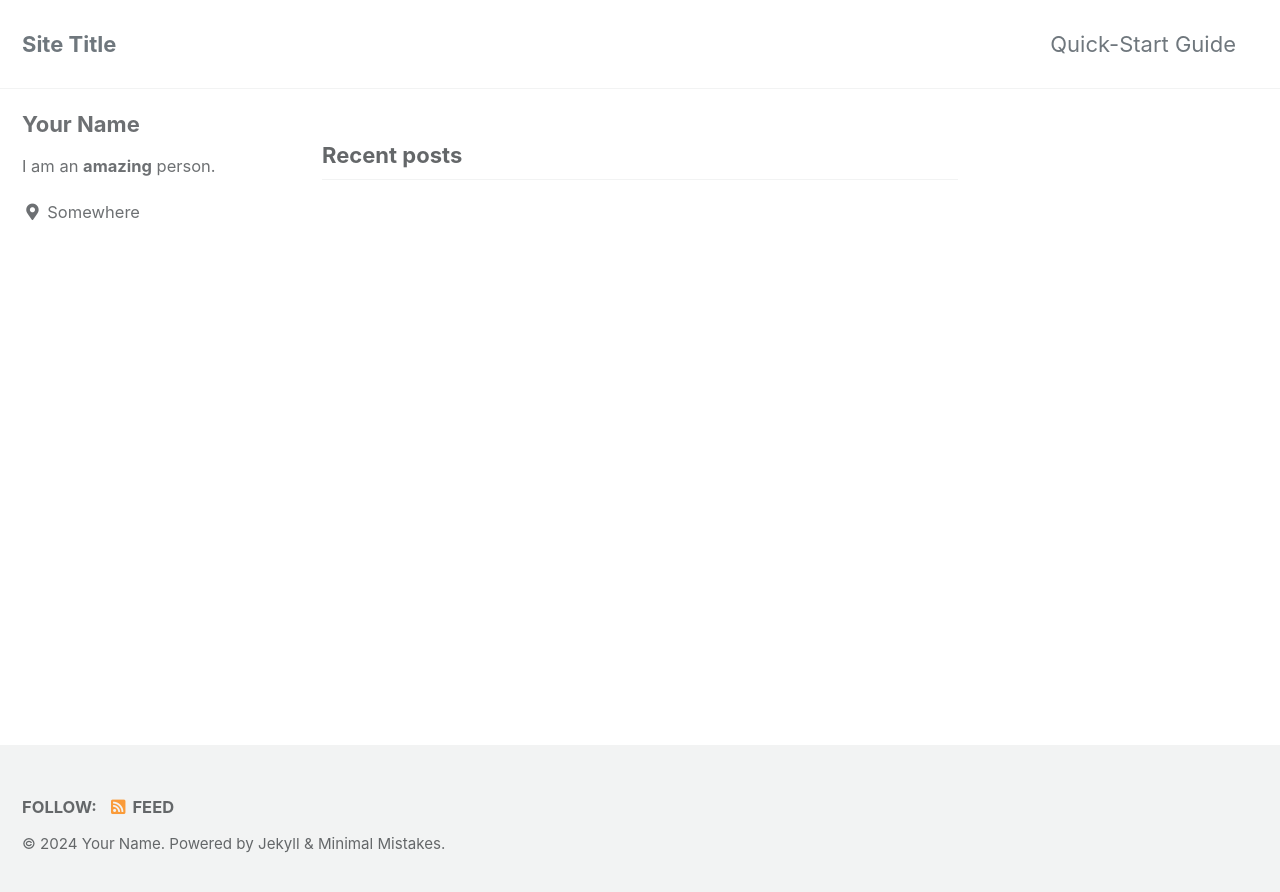
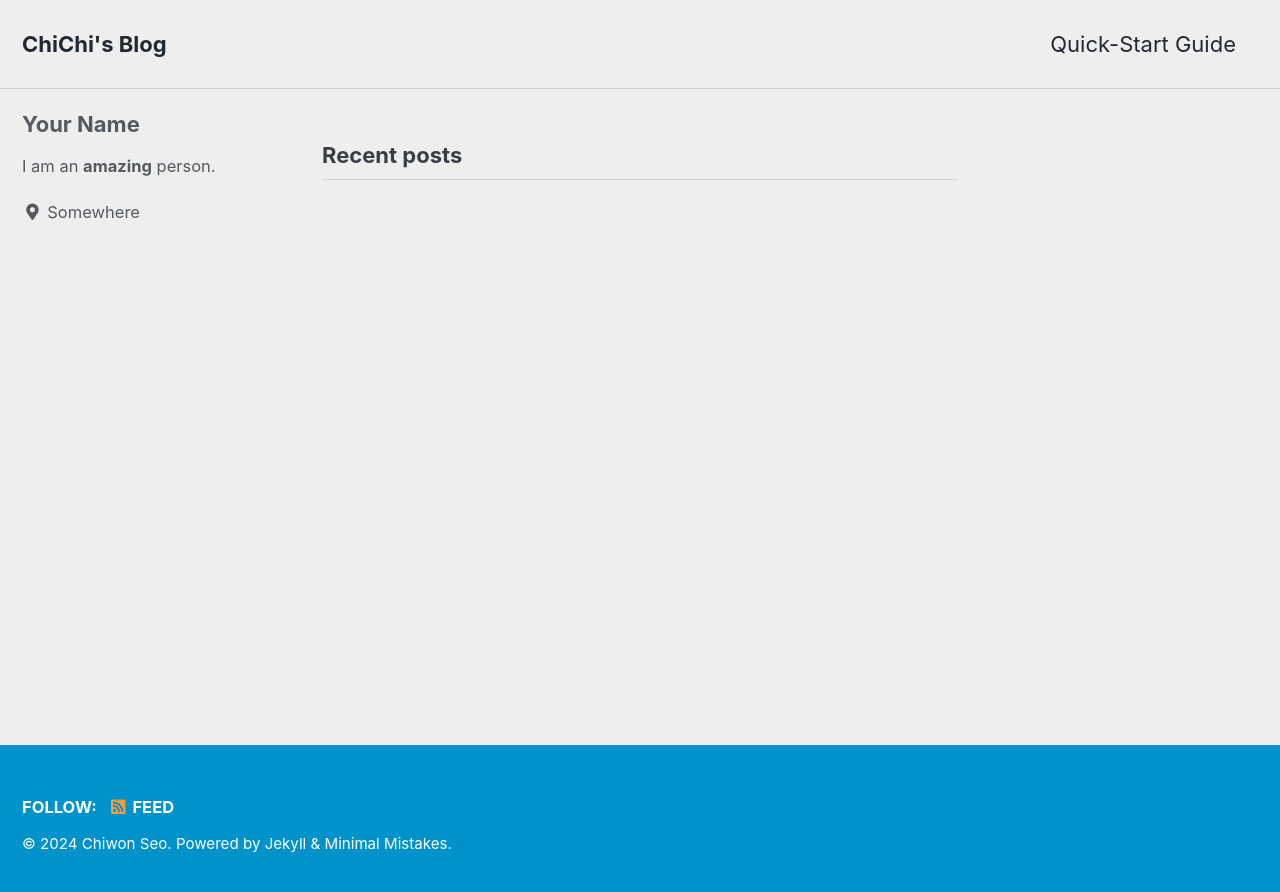
Before and after one commit to chichiru/chichi.github.io, a Jekyll site: the page built from index.html, in a window 1280 px wide. Shown: the top 892 px of the page. Built offline with Jekyll 4.4.1, drawn with Linux system fonts in a browser that asks for light colours; cached includes are drawn as plain includes; the list of posts is cut into pages by our own code.

Commit message:
update some info

```diff
--- a/_config.yml
+++ b/_config.yml
@@ -12,15 +12,15 @@
 
 # theme                  : "minimal-mistakes-jekyll"
 # remote_theme           : "mmistakes/minimal-mistakes"
-minimal_mistakes_skin    : "default" # "air", "aqua", "contrast", "dark", "dirt", "neon", "mint", "plum", "sunrise"
+minimal_mistakes_skin    : "air" # "air", "aqua", "contrast", "dark", "dirt", "neon", "mint", "plum", "sunrise"
 
 # Site Settings
 locale                   : "en-US"
-title                    : "Site Title"
+title                    : "ChiChi's Blog"
 title_separator          : "-"
 subtitle                 : # site tagline that appears below site title in masthead
-name                     : "Your Name"
-description              : "An amazing website."
+name                     : "Chiwon Seo"
+description              : "Electrical Engineering, Korea University"
 url                      : # the base hostname & protocol for your site e.g. "https://mmistakes.github.io"
 baseurl                  : # the subpath of your site, e.g. "/blog"
 repository               : # GitHub username/repo-name e.g. "mmistakes/minimal-mistakes"
```
Also changed, not shown: 2 other files.
